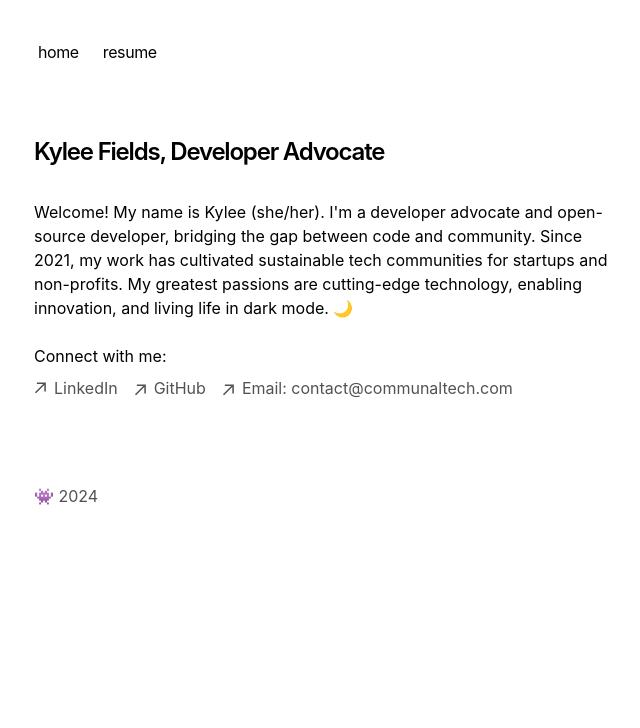
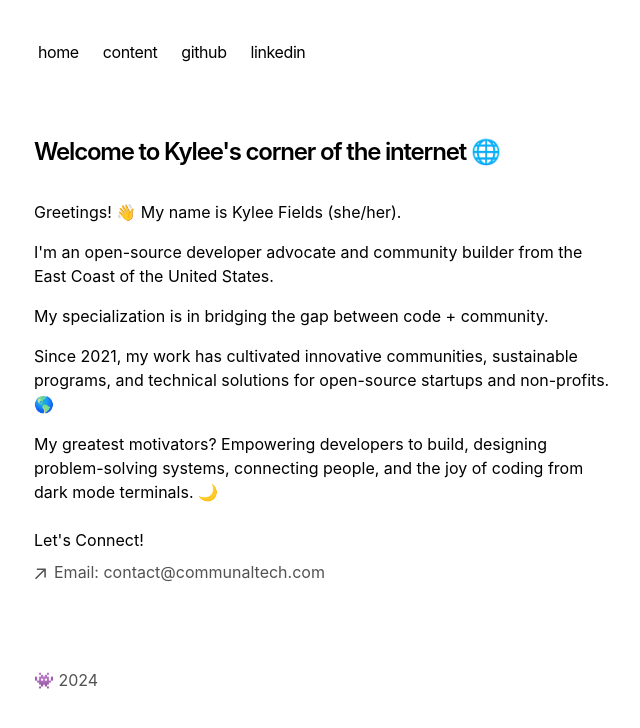
Before and after one commit to kyleecodes/communaltech_nextjs_website, a Next.js app: page / in a window 1280 px wide. Shown: the top 728 px of the page, without its empty margins (318-958 px from the left). Built offline with nearby package versions, Linux system fonts and the light colour scheme.

Commit message:
Add content to nav + update bio

```diff
--- a/app/components/nav.tsx
+++ b/app/components/nav.tsx
@@ -4,9 +4,17 @@ const navItems = {
   "/": {
     name: "home",
   },
-  "https://docs.google.com/document/d/1pcONkCahvczj8bVnzg629qPbHk0ekt74byzNRibgQEc/edit?usp=sharing":
+  "https://communaltech.notion.site/Kylee-Fields-Communal-Tech-Content-Portfolio-649876b071da4e7dacd8116b89b1ccfe?pvs=4":
     {
-      name: "resume",
+      name: "content",
+    },
+    "https://github.com/kyleecodes":
+    {
+      name: "github",
+    },
+    "https://www.linkedin.com/in/kyleecodes/":
+    {
+      name: "linkedin",
     },
   // '/blog': {
   //   name: 'blog',
@@ -27,6 +35,8 @@ export function Navbar() {
                 <Link
                   key={path}
                   href={path}
+                  target="_blank"
+                  rel="noopener noreferrer"
                   className="transition-all hover:text-neutral-800 dark:hover:text-neutral-200 flex align-middle relative py-1 px-2 m-1"
                 >
                   {name}
--- a/app/components/socials.tsx
+++ b/app/components/socials.tsx
@@ -36,7 +36,7 @@ export default function Socials() {
   return (
     <div className="mb-12">
       <ul className="font-sm mt-2 flex flex-col space-x-0 space-y-2 text-neutral-600 md:flex-row md:space-x-4 md:space-y-0 dark:text-neutral-300">
-        <li>
+        {/* <li>
           <a
             className="flex items-center transition-all hover:text-neutral-800 dark:hover:text-neutral-100"
             rel="noopener noreferrer"
@@ -57,7 +57,7 @@ export default function Socials() {
             <ArrowIcon />
             <p className="ml-2 h-7">GitHub</p>
           </a>
-        </li>
+        </li> */}
         <li>
           <a
             className="flex items-center transition-all hover:text-neutral-800 dark:hover:text-neutral-100"
--- a/app/page.tsx
+++ b/app/page.tsx
@@ -5,13 +5,29 @@ export default function Page() {
   return (
     <section>
       <h1 className="mb-8 text-2xl font-semibold tracking-tighter">
-        Kylee Fields, Developer Advocate
+        Welcome to Kylee's corner of the internet 🌐
       </h1>
       <p className="mb-4">
-        {`Welcome! My name is Kylee (she/her). I'm a developer advocate and open-source developer, bridging the gap between code and community. Since 2021, my work has cultivated sustainable tech communities for startups and non-profits. My greatest passions are cutting-edge technology, enabling innovation, and living life in dark mode. 🌙`}
+        {`Greetings! 👋 My name is Kylee Fields (she/her).`}
+      </p>
+      <p className="mb-4">
+        {`
+        I'm an open-source developer advocate and community builder from the East Coast of the United States.  `}
+      </p>
+      <p className="mb-4">
+        {`
+        My specialization is in bridging the gap between code + community. `}
+      </p>
+      <p className="mb-4">
+        {`
+        Since 2021, my work has cultivated innovative communities, sustainable programs, and technical solutions for open-source startups and non-profits. 🌎 `}
+      </p>
+      <p className="mb-4">
+        {`
+        My greatest motivators? Empowering developers to build, designing problem-solving systems, connecting people, and the joy of coding from dark mode terminals. 🌙 `}
       </p>
       <div className="mt-6 mb-4">
-        Connect with me:
+        Let's Connect!
         <Socials />
       </div>
     </section>
```
Also changed, not shown: 1 other file (tests, documents, lock files or other folders).
